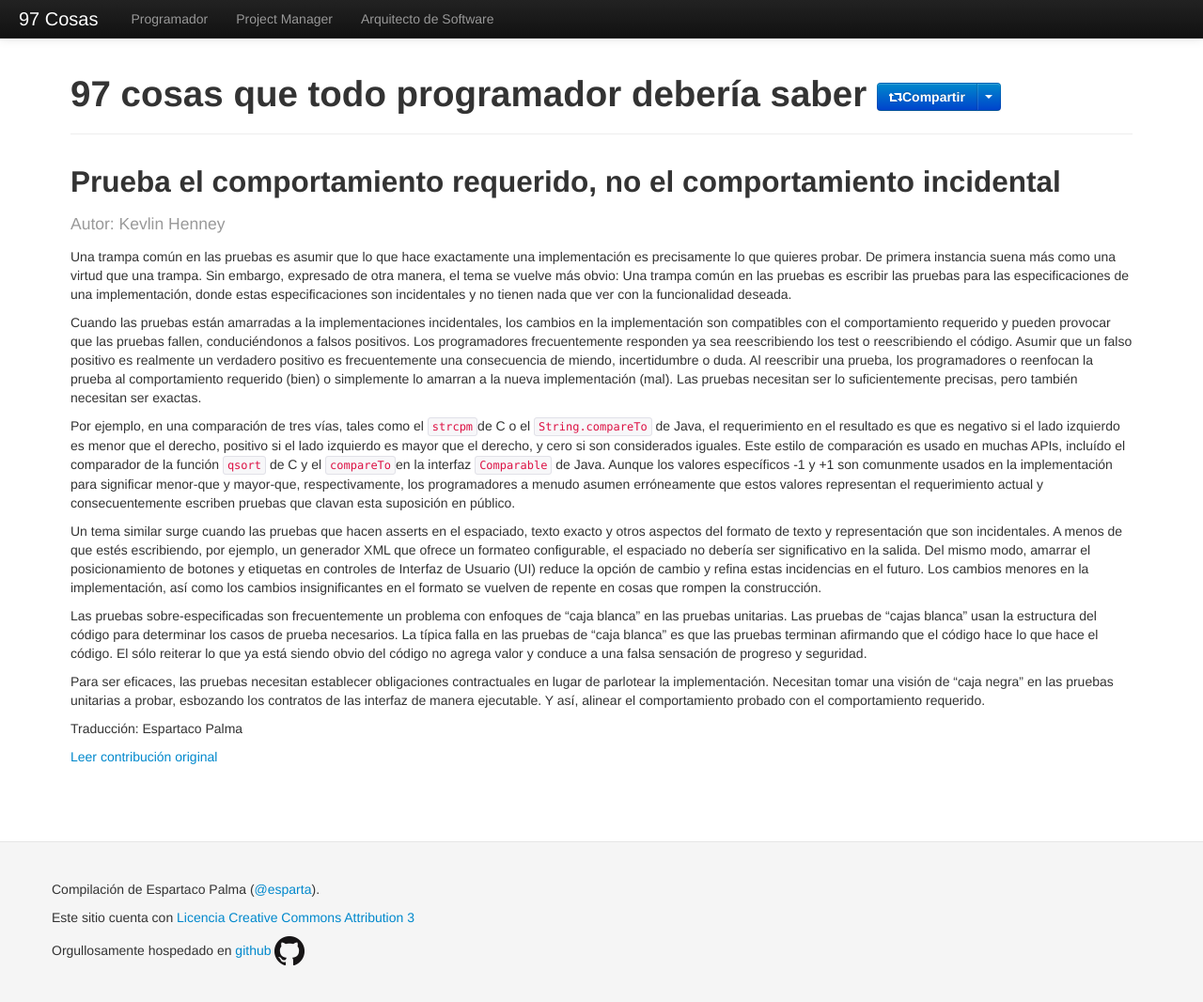
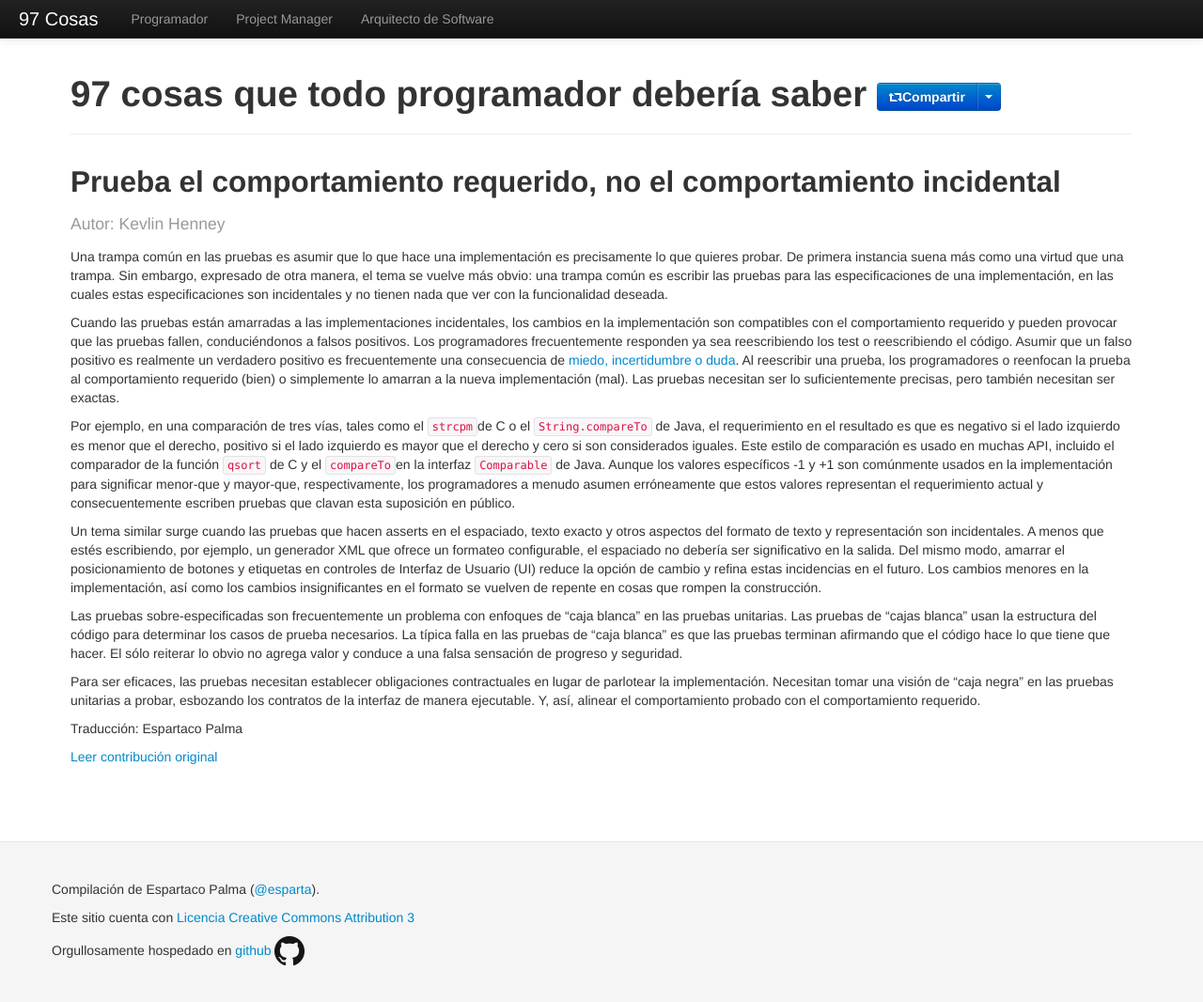
Before and after one commit to esparta/97cosas, a Jekyll site: the page built from programador/prueba-comportamiento-requerido-no-incidental.md, in a window 1280 px wide and 1068 px high. Shown: the whole window at 94% size. Built offline with Jekyll 4.4.1, drawn with Linux system fonts in a browser that asks for light colours; comment, search, counter and statistics services are not loaded.

Commit message:
Spelling corrections on prueba-comportamiento-requerido-no-incidental

```diff
--- a/programador/prueba-comportamiento-requerido-no-incidental.md
+++ b/programador/prueba-comportamiento-requerido-no-incidental.md
@@ -7,43 +7,42 @@ translator: Espartaco Palma
 original: http://programmer.97things.oreilly.com/wiki/index.php/Test_for_Required_Behavior%2C_not_Incidental_Behavior
 ---
 
-Una trampa común en las pruebas es asumir que lo que hace exactamente
-una implementación es precisamente lo que quieres probar. De primera
+Una trampa común en las pruebas es asumir que lo que hace una
+implementación es precisamente lo que quieres probar. De primera
 instancia suena más como una virtud que una trampa. Sin embargo,
-expresado de otra manera, el tema se vuelve más obvio: Una trampa común
-en las pruebas es escribir las pruebas para las especificaciones de una
-implementación, donde estas especificaciones son incidentales y no
-tienen nada que ver con la funcionalidad deseada.
+expresado de otra manera, el tema se vuelve más obvio: una trampa común
+es escribir las pruebas para las especificaciones de una implementación,
+en las cuales estas especificaciones son incidentales y no tienen nada
+que ver con la funcionalidad deseada.
 
-Cuando las pruebas están amarradas a la implementaciones incidentales,
+Cuando las pruebas están amarradas a las implementaciones incidentales,
 los cambios en la implementación son compatibles con el comportamiento
-requerido y  pueden provocar que las pruebas fallen, conduciéndonos a
+requerido y pueden provocar que las pruebas fallen, conduciéndonos a
 falsos positivos. Los programadores frecuentemente responden ya sea
 reescribiendo los test o reescribiendo el código. Asumir que un falso
 positivo es realmente un verdadero positivo es frecuentemente una
-consecuencia de miendo, incertidumbre o duda. Al reescribir una prueba,
-los programadores o reenfocan la prueba al comportamiento requerido
-(bien) o simplemente lo amarran a la nueva implementación (mal). Las
-pruebas necesitan ser lo suficientemente precisas, pero también
-necesitan ser exactas.
+consecuencia de [miedo, incertidumbre o duda][1]. Al reescribir una
+prueba, los programadores o reenfocan la prueba al comportamiento
+requerido (bien) o simplemente lo amarran a la nueva implementación
+(mal). Las pruebas necesitan ser lo suficientemente precisas, pero
+también necesitan ser exactas.
 
 Por ejemplo, en una comparación de tres vías, tales como el `strcpm`de C
 o el `String.compareTo` de Java, el requerimiento en el resultado es que
 es negativo si el lado izquierdo es menor que el derecho, positivo si el
-lado izquierdo es mayor que el derecho, y cero si son considerados
-iguales. Este estilo de comparación es usado en muchas APIs, incluído el
+lado izquierdo es mayor que el derecho y cero si son considerados
+iguales. Este estilo de comparación es usado en muchas API, incluido el
 comparador de la función `qsort` de C y el `compareTo`en la interfaz
 `Comparable` de Java. Aunque los valores específicos -1 y +1 son
-comunmente usados en la implementación para significar menor-que y
+comúnmente usados en la implementación para significar menor-que y
 mayor-que, respectivamente, los programadores a menudo asumen
 erróneamente que estos valores representan el requerimiento actual y
-consecuentemente  escriben pruebas que clavan esta suposición en
-público.
+consecuentemente escriben pruebas que clavan esta suposición en público.
 
 Un tema similar surge cuando las pruebas que hacen asserts en el
 espaciado, texto exacto y otros aspectos del formato de texto y
-representación que son incidentales. A menos de que estés escribiendo,
-por ejemplo, un generador XML que ofrece un formateo configurable, el
+representación son incidentales. A menos que estés escribiendo, por
+ejemplo, un generador XML que ofrece un formateo configurable, el
 espaciado no debería ser significativo en la salida. Del mismo modo,
 amarrar el posicionamiento de botones y etiquetas en controles de
 Interfaz de Usuario (UI) reduce la opción de cambio y refina estas
@@ -52,15 +51,17 @@ como los cambios insignificantes en el formato se vuelven de repente en
 cosas que rompen la construcción.
 
 Las pruebas sobre-especificadas son frecuentemente un problema con
-enfoques de "caja blanca" en las pruebas unitarias. Las pruebas de
-"cajas blanca" usan la estructura del código para determinar los casos
-de prueba necesarios. La típica falla en las pruebas de "caja blanca" es
-que las pruebas terminan afirmando que el código hace lo que hace el
-código. El sólo reiterar lo que ya está siendo obvio del código no
-agrega valor y conduce a una falsa sensación de progreso y seguridad.
+enfoques de “caja blanca” en las pruebas unitarias. Las pruebas de
+“cajas blanca” usan la estructura del código para determinar los casos
+de prueba necesarios. La típica falla en las pruebas de “caja blanca” es
+que las pruebas terminan afirmando que el código hace lo que tiene que
+hacer. El sólo reiterar lo obvio no agrega valor y conduce a una falsa
+sensación de progreso y seguridad.
 
 Para ser eficaces, las pruebas necesitan establecer obligaciones
 contractuales en lugar de parlotear la implementación. Necesitan tomar
-una visión de "caja negra" en las pruebas unitarias a probar, esbozando
-los contratos de las interfaz de manera ejecutable. Y así, alinear el
+una visión de “caja negra” en las pruebas unitarias a probar, esbozando
+los contratos de la interfaz de manera ejecutable. Y, así, alinear el
 comportamiento probado con el comportamiento requerido.
+
+[1]: http://es.wikipedia.org/wiki/FUD
```
